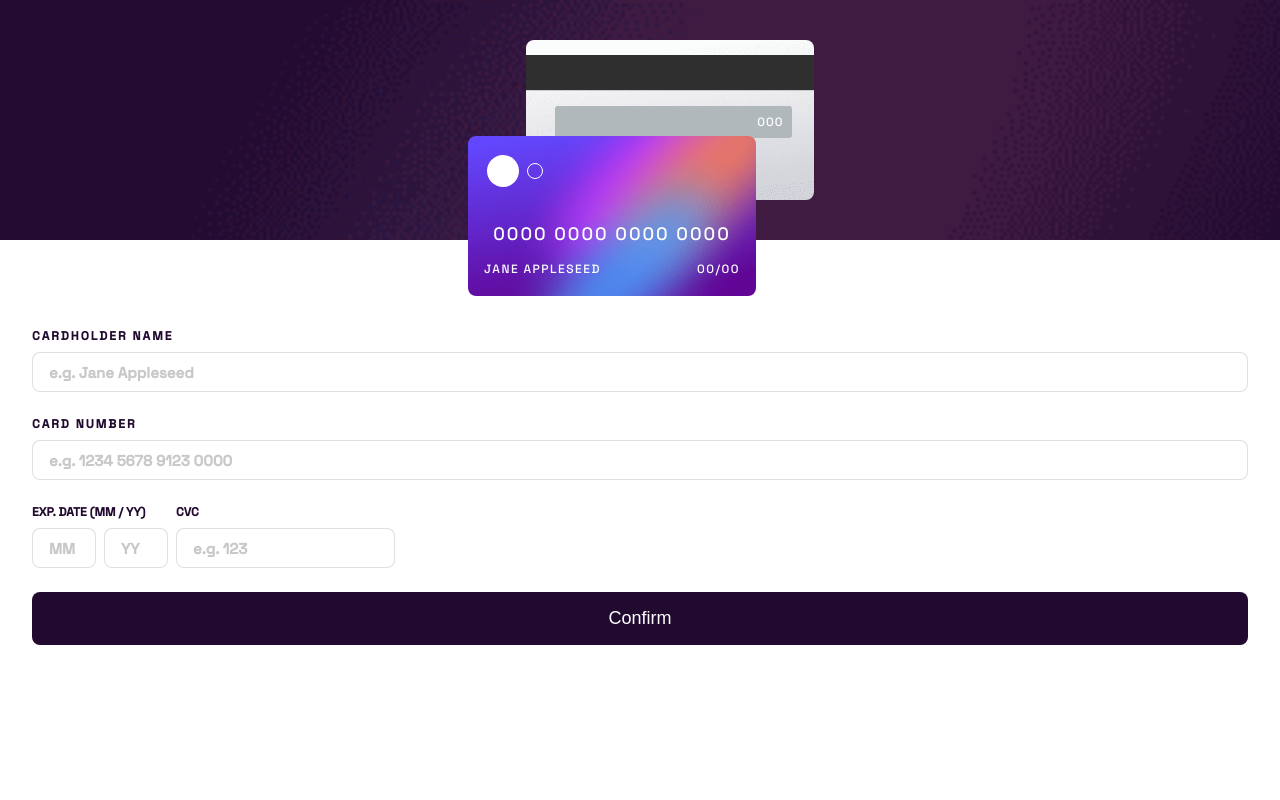
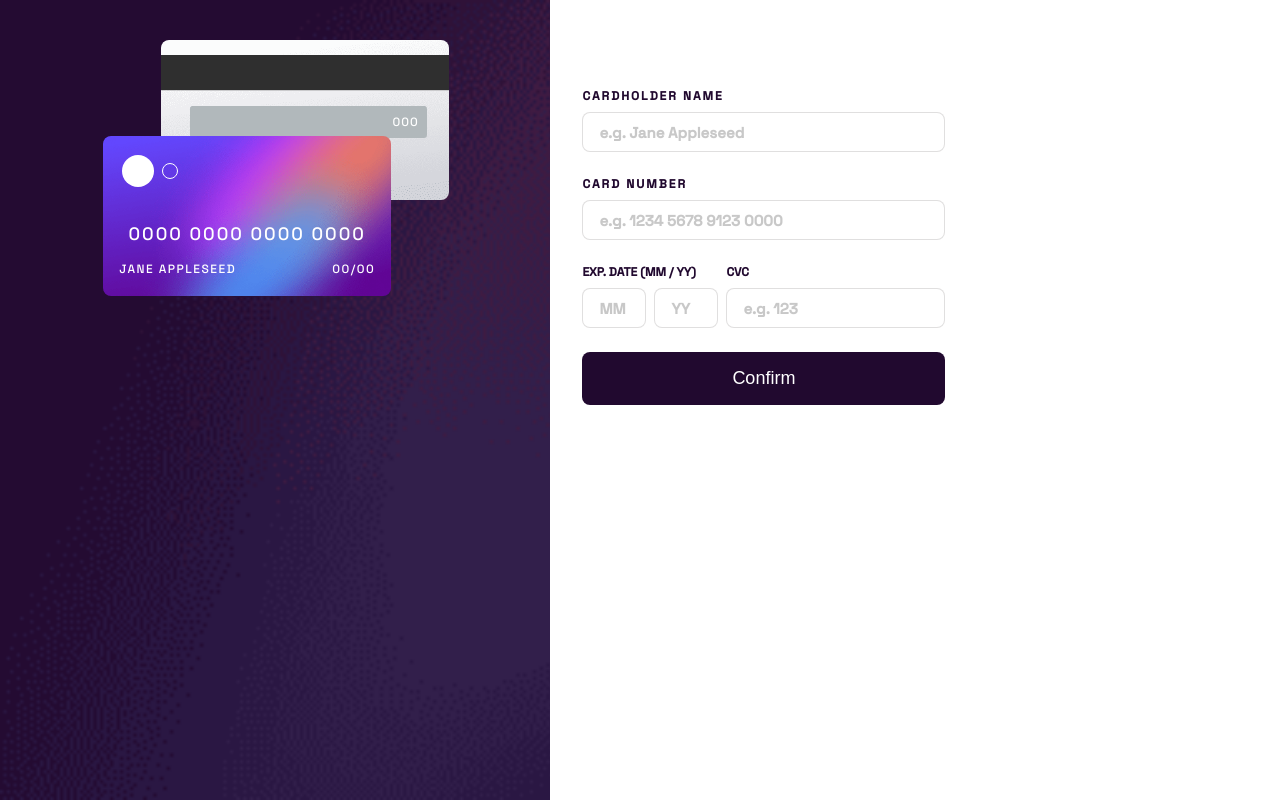
Before and after one commit to CristianMontoya98/interactive-cards-project, a React (Vite) app: page / in a window 1280 px wide. Built offline with nearby package versions, Linux system fonts and the light colour scheme.

Commit message:
Changing responsive behaviour

```diff
--- a/src/views/interactiveCards/components/Cards/cardsStyles.module.scss
+++ b/src/views/interactiveCards/components/Cards/cardsStyles.module.scss
@@ -5,6 +5,7 @@
   background-repeat: no-repeat;
   background-size: cover;
   height: 15rem;
+
   .contentCards {
     width: 100%;
     display: flex;
@@ -13,3 +14,9 @@
 
   }
 }
+@media screen and (min-width: 1023px){
+    .cards{
+      height: 100vh;
+      width: 43%;
+    }
+  }
--- a/src/views/interactiveCards/components/interactiveCards.jsx
+++ b/src/views/interactiveCards/components/interactiveCards.jsx
@@ -4,10 +4,10 @@ import { FormData } from './FormData/formData';
 function InteractiveCards() {
 
   return (
-    <>
+    <section className={styles.container}>
       <Cards />
       <FormData/>
-    </>
+    </section>
   )
 }
 
--- a/src/views/interactiveCards/components/interactiveCardsStyles.module.scss
+++ b/src/views/interactiveCards/components/interactiveCardsStyles.module.scss
@@ -0,0 +1,9 @@
+.container {
+    display: flex;
+    flex-direction: column;
+}
+@media screen and (min-width: 1023px) {
+    .container {
+        flex-direction: row;
+    }
+}
```
